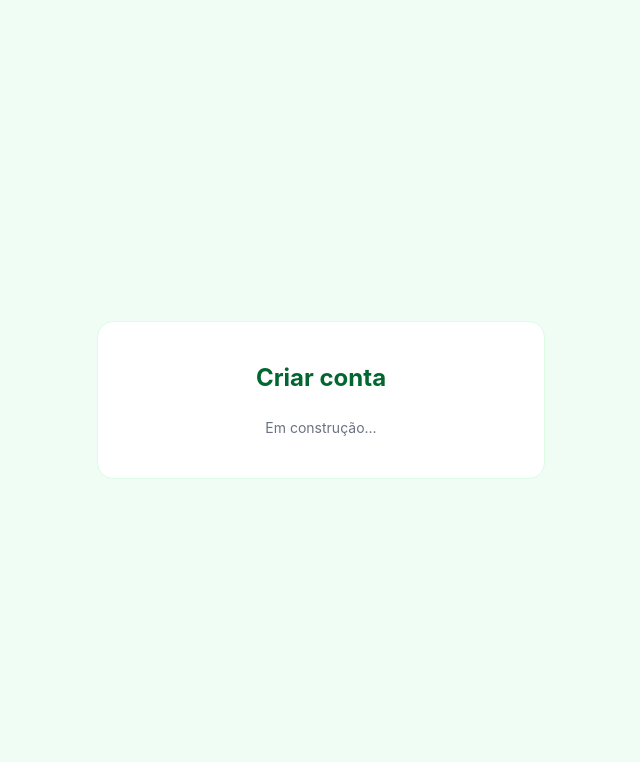
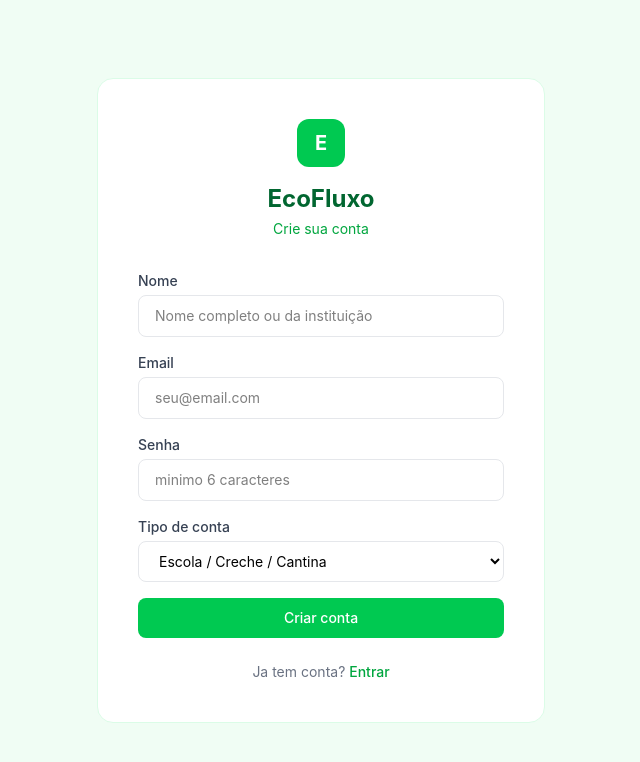
Before and after one commit to viniciusgabriel7773/Ecofluxo, a React app in the folder frontend/: page /register in a window 1280 px wide. Shown: the top 762 px of the page, without its empty margins (319-959 px from the left). Built offline with nearby package versions, Linux system fonts and the light colour scheme; no server answers; the HTML template or start-up script is replaced by a standard one.

Commit message:
feat: autenticacao com Supabase, login e cadastro funcionando

```diff
--- a/frontend/package.json
+++ b/frontend/package.json
@@ -10,6 +10,7 @@
     "preview": "vite preview"
   },
   "dependencies": {
+    "@supabase/supabase-js": "^2.106.1",
     "@tailwindcss/vite": "^4.3.0",
     "axios": "^1.16.1",
     "react": "^19.2.6",
--- a/frontend/src/pages/auth/Login.jsx
+++ b/frontend/src/pages/auth/Login.jsx
@@ -1,4 +1,32 @@
+import { useState } from 'react'
+import { supabase } from '../../services/supabase'
+
 function Login() {
+  const [email, setEmail] = useState('')
+  const [password, setPassword] = useState('')
+  const [loading, setLoading] = useState(false)
+  const [error, setError] = useState(null)
+
+  async function handleLogin(e) {
+    e.preventDefault()
+    setLoading(true)
+    setError(null)
+
+    const { data, error } = await supabase.auth.signInWithPassword({
+      email,
+      password,
+    })
+
+    if (error) {
+      setError('Email ou senha incorretos.')
+      setLoading(false)
+      return
+    }
+
+    console.log('Login ok:', data)
+    setLoading(false)
+  }
+
   return (
     <div className="min-h-screen bg-green-50 flex items-center justify-center">
       <div className="bg-white rounded-2xl border border-green-100 p-10 w-full max-w-md">
@@ -9,12 +37,22 @@ function Login() {
           <h1 className="text-2xl font-bold text-green-800">EcoFluxo</h1>
           <p className="text-green-600 text-sm mt-1">Entre na sua conta</p>
         </div>
-        <form className="space-y-4">
+
+        {error && (
+          <div className="bg-red-50 border border-red-200 text-red-600 text-sm rounded-lg px-4 py-3 mb-4">
+            {error}
+          </div>
+        )}
+
+        <form onSubmit={handleLogin} className="space-y-4">
           <div>
             <label className="block text-sm font-medium text-gray-700 mb-1">Email</label>
             <input
               type="email"
               placeholder="seu@email.com"
+              value={email}
+              onChange={(e) => setEmail(e.target.value)}
+              required
               className="w-full border border-gray-200 rounded-lg px-4 py-2.5 text-sm focus:outline-none focus:ring-2 focus:ring-green-400"
             />
           </div>
@@ -23,16 +61,21 @@ function Login() {
             <input
               type="password"
               placeholder="••••••••"
+              value={password}
+              onChange={(e) => setPassword(e.target.value)}
+              required
               className="w-full border border-gray-200 rounded-lg px-4 py-2.5 text-sm focus:outline-none focus:ring-2 focus:ring-green-400"
             />
           </div>
           <button
             type="submit"
-            className="w-full bg-green-500 hover:bg-green-600 text-white font-medium py-2.5 rounded-lg text-sm transition-colors"
+            disabled={loading}
+            className="w-full bg-green-500 hover:bg-green-600 disabled:opacity-50 text-white font-medium py-2.5 rounded-lg text-sm transition-colors"
           >
-            Entrar
+            {loading ? 'Entrando...' : 'Entrar'}
           </button>
         </form>
+
         <p className="text-center text-sm text-gray-500 mt-6">
           Não tem conta?{' '}
           <a href="/register" className="text-green-600 font-medium hover:underline">
--- a/frontend/src/pages/auth/Register.jsx
+++ b/frontend/src/pages/auth/Register.jsx
@@ -1,9 +1,138 @@
+import { useState } from 'react'
+import { supabase } from '../../services/supabase'
+
 function Register() {
+  const [nome, setNome] = useState('')
+  const [email, setEmail] = useState('')
+  const [password, setPassword] = useState('')
+  const [tipo, setTipo] = useState('escola')
+  const [loading, setLoading] = useState(false)
+  const [error, setError] = useState(null)
+  const [success, setSuccess] = useState(false)
+
+  async function handleRegister(e) {
+    e.preventDefault()
+    setLoading(true)
+    setError(null)
+
+    const { data, error } = await supabase.auth.signUp({
+      email,
+      password,
+      options: {
+        data: {
+          nome,
+          tipo,
+        },
+      },
+    })
+
+    if (error) {
+      setError('Erro ao criar conta. Tente novamente.')
+      setLoading(false)
+      return
+    }
+
+    setSuccess(true)
+    setLoading(false)
+  }
+
+  if (success) {
+    return (
+      <div className="min-h-screen bg-green-50 flex items-center justify-center">
+        <div className="bg-white rounded-2xl border border-green-100 p-10 w-full max-w-md text-center">
+          <div className="w-12 h-12 bg-green-500 rounded-xl flex items-center justify-center mx-auto mb-4">
+            <span className="text-white text-xl font-bold">OK</span>
+          </div>
+          <h1 className="text-2xl font-bold text-green-800 mb-2">Conta criada!</h1>
+          <p className="text-gray-500 text-sm mb-6">
+            Verifique seu email para confirmar o cadastro.
+          </p>
+
+          <a href="/login" className="inline-block bg-green-500 hover:bg-green-600 text-white font-medium py-2.5 px-6 rounded-lg text-sm transition-colors">Ir para o login</a>
+        </div>
+      </div>
+    )
+  }
+
   return (
     <div className="min-h-screen bg-green-50 flex items-center justify-center">
       <div className="bg-white rounded-2xl border border-green-100 p-10 w-full max-w-md">
-        <h1 className="text-2xl font-bold text-green-800 mb-6 text-center">Criar conta</h1>
-        <p className="text-center text-gray-500 text-sm">Em construção...</p>
+        <div className="text-center mb-8">
+          <div className="w-12 h-12 bg-green-500 rounded-xl flex items-center justify-center mx-auto mb-4">
+            <span className="text-white text-xl font-bold">E</span>
+          </div>
+          <h1 className="text-2xl font-bold text-green-800">EcoFluxo</h1>
+          <p className="text-green-600 text-sm mt-1">Crie sua conta</p>
+        </div>
+
+        {error && (
+          <div className="bg-red-50 border border-red-200 text-red-600 text-sm rounded-lg px-4 py-3 mb-4">
+            {error}
+          </div>
+        )}
+
+        <form onSubmit={handleRegister} className="space-y-4">
+          <div>
+            <label className="block text-sm font-medium text-gray-700 mb-1">Nome</label>
+            <input
+              type="text"
+              placeholder="Nome completo ou da instituição"
+              value={nome}
+              onChange={(e) => setNome(e.target.value)}
+              required
+              className="w-full border border-gray-200 rounded-lg px-4 py-2.5 text-sm focus:outline-none focus:ring-2 focus:ring-green-400"
+            />
+          </div>
+          <div>
+            <label className="block text-sm font-medium text-gray-700 mb-1">Email</label>
+            <input
+              type="email"
+              placeholder="seu@email.com"
+              value={email}
+              onChange={(e) => setEmail(e.target.value)}
+              required
+              className="w-full border border-gray-200 rounded-lg px-4 py-2.5 text-sm focus:outline-none focus:ring-2 focus:ring-green-400"
+            />
+          </div>
+          <div>
+            <label className="block text-sm font-medium text-gray-700 mb-1">Senha</label>
+            <input
+              type="password"
+              placeholder="minimo 6 caracteres"
+              value={password}
+              onChange={(e) => setPassword(e.target.value)}
+              required
+              className="w-full border border-gray-200 rounded-lg px-4 py-2.5 text-sm focus:outline-none focus:ring-2 focus:ring-green-400"
+            />
+          </div>
+          <div>
+            <label className="block text-sm font-medium text-gray-700 mb-1">Tipo de conta</label>
+            <select
+              value={tipo}
+              onChange={(e) => setTipo(e.target.value)}
+              className="w-full border border-gray-200 rounded-lg px-4 py-2.5 text-sm focus:outline-none focus:ring-2 focus:ring-green-400"
+            >
+              <option value="escola">Escola / Creche / Cantina</option>
+              <option value="reutilizador">Horta / Composteira / Fazenda urbana</option>
+              <option value="coletor">Coletor / Parceiro logistico</option>
+              <option value="admin">Administrador</option>
+            </select>
+          </div>
+          <button
+            type="submit"
+            disabled={loading}
+            className="w-full bg-green-500 hover:bg-green-600 disabled:opacity-50 text-white font-medium py-2.5 rounded-lg text-sm transition-colors"
+          >
+            {loading ? 'Criando conta...' : 'Criar conta'}
+          </button>
+        </form>
+
+        <p className="text-center text-sm text-gray-500 mt-6">
+          Ja tem conta?{' '}
+          <a href="/login" className="text-green-600 font-medium hover:underline">
+            Entrar
+          </a>
+        </p>
       </div>
     </div>
   )
--- /dev/null
+++ b/frontend/src/services/supabase.js
@@ -0,0 +1,6 @@
+import { createClient } from '@supabase/supabase-js'
+
+const supabaseUrl = import.meta.env.VITE_SUPABASE_URL
+const supabaseAnonKey = import.meta.env.VITE_SUPABASE_ANON_KEY
+
+export const supabase = createClient(supabaseUrl, supabaseAnonKey)
```
Also changed, not shown: 2 other files (tests, documents, lock files or other folders).
